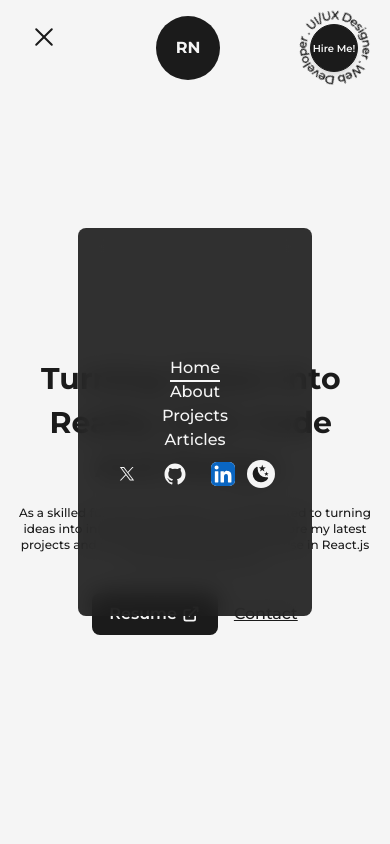
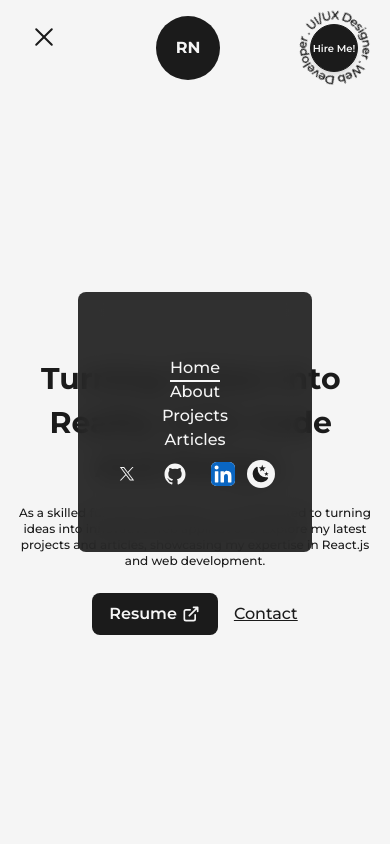
Before and after one commit to nortadzhiev-rustam/portfolio-app-nextjs, a Next.js app: page / in a window 390 px wide. Both pictures are taken after a click on the button 44 px from the left and 37 px from the top of the page. Shown: the top 844 px of the page. Built offline with nearby package versions, Linux system fonts and the light colour scheme.

Commit message:
modified:   src/components/NavBar.js

```diff
--- a/src/components/NavBar.js
+++ b/src/components/NavBar.js
@@ -148,7 +148,7 @@ export default function NavBar() {
           initial={{ scale: 0, opacity: 0, x: "-50%", y: "-50%" }}
           animate={{ scale: 1, opacity: 1 }}
           className='min-w-[60vw] flex flex-col justify-between items-center fixed top-1/2 left-1/2 -translate-x-1/2 -translate-y-1/2 z-30
-        bg-dark/90 dark:bg-light/75  rounded-lg backdrop-blur-md py-32
+        bg-dark/90 dark:bg-light/75  rounded-lg backdrop-blur-md py-32 xs:py-16
         '
         >
           <nav className='flex items-center flex-col justify-center'>
```
